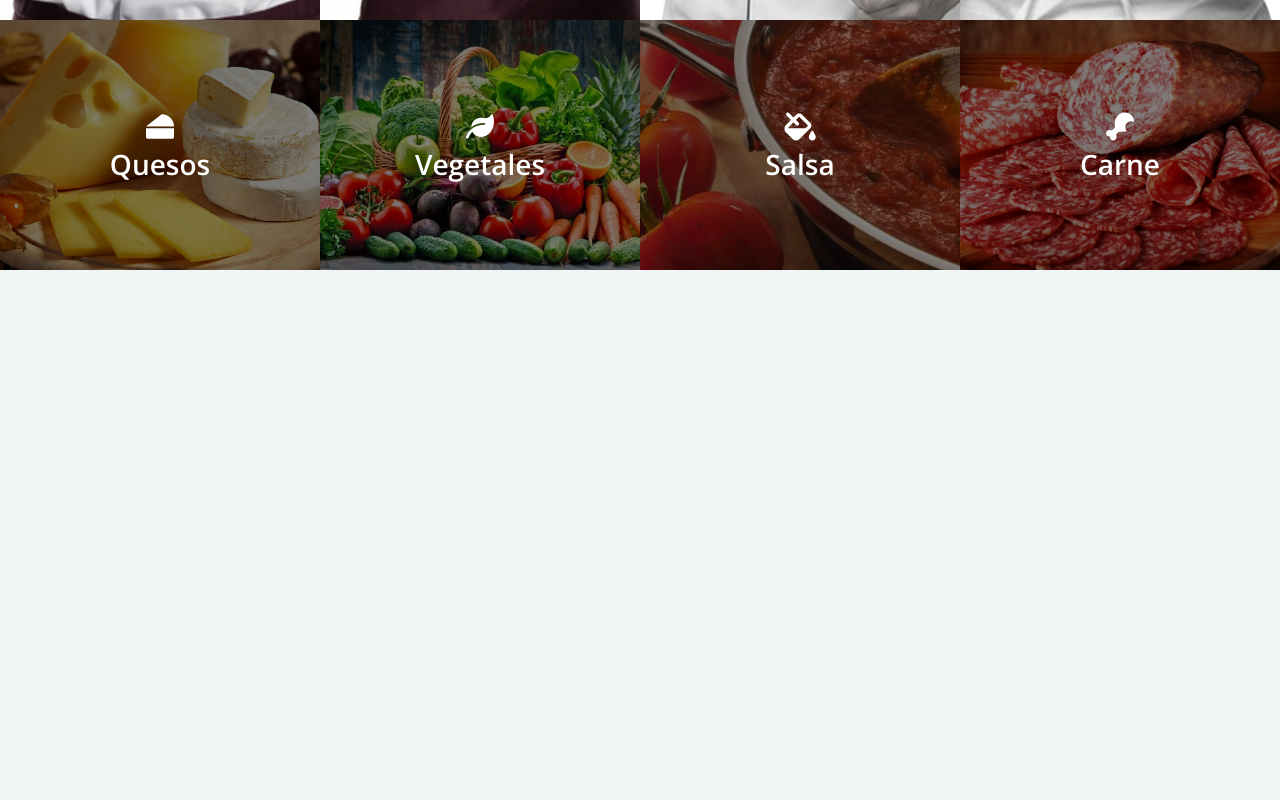
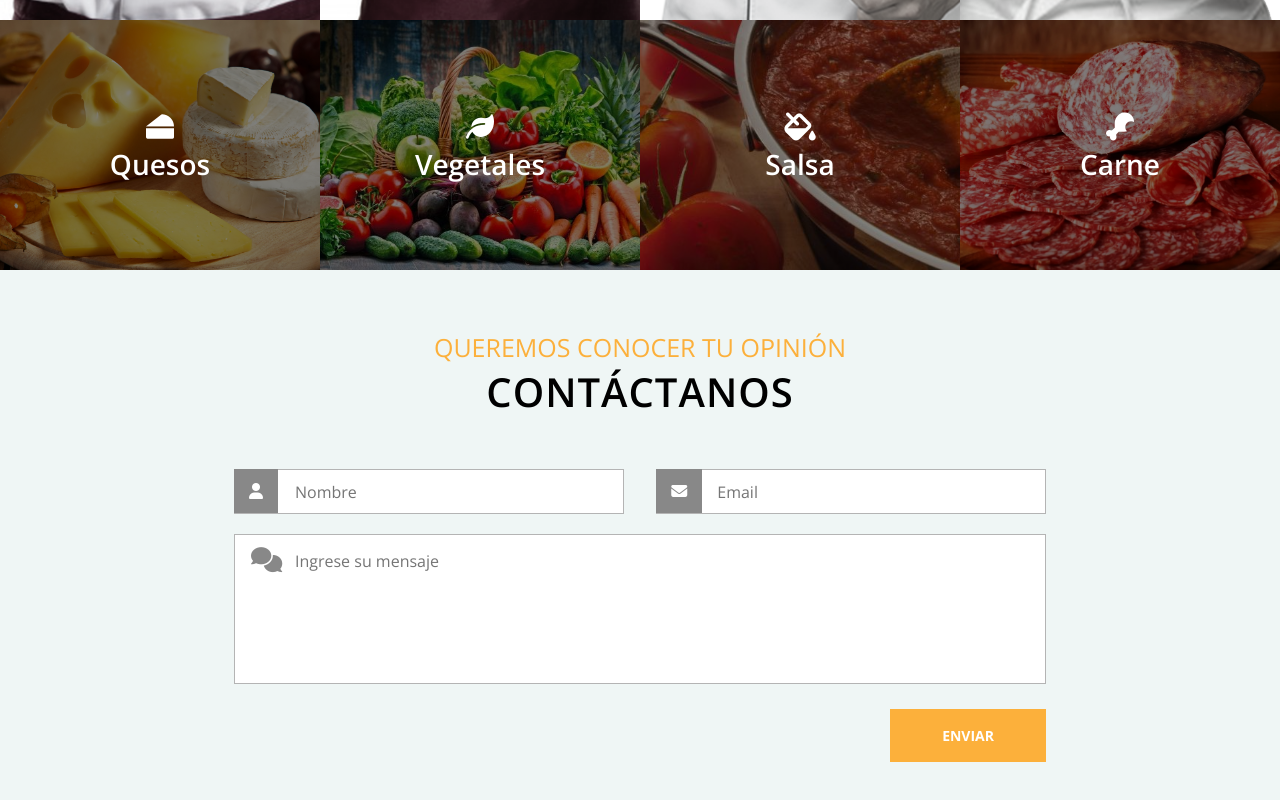
Before and after one commit to GonzaloTey/proyectoPizzeria, a plain HTML site: page index.html in a window 1280 px wide. Shown: the part 2385-3185 px from the top of the page. Before the commit the page ends 2655 px from the top, so only its background shows below. Drawn offline with nearby package versions, Linux system fonts and the light colour scheme.

Commit message:
Listo contacto html5 y CSS3

```diff
--- a/css/styles.css
+++ b/css/styles.css
@@ -5,6 +5,7 @@
     --color-secundario: #e92f3d;
     --color-secundario-opaco: #e92f3d30;
     --color-borde-gris: #dedede;
+    --color-border-formulario: #b4b4b4;
     --color-background: #eff6f5;
     --color-background-secundario: #333;
     --color-texto: #a1a5a6;
@@ -475,35 +476,112 @@ body {
     transform: translateY(10px);
 }
 
+/* Seccion Contacto */
+
+#contacto {
+    height: 100vh;
+    padding: 60px;
+    position: relative;
+}
+
+#formulario {
+    width: 70%;
+    margin: 50px auto;
+}
+
+.two-fields {
+    display: flex;
+    justify-content: space-between;
+}
+
+.input-text,
+.input-email,
+.text-area {
+    height: 45px;
+    border: 1px solid var(--color-border-formulario);
+    color: #888;
+    background-color: #fff;
+    outline: none;
+    padding: 15px 60px;
+    font-size: 16px;
+    margin-bottom: 20px;
+    transition: all .5s;
+}
+
+.input-text,
+.input-email {
+    width: 100%;
+}
+
+.text-area {
+    width: 100%;
+    height: 150px;
+    resize: none;
+}
+
+.input-icon {
+    position: relative;
+    width: 48%;
+}
+
+.input-icon i{
+    position: absolute;
+    left: 0px;
+    padding: 14px 15px;
+    background-color: #888;
+    color: #fff;
+    transition: all .5s;
+}
+
+.textAreaIcon {
+    width: 100%;
+}
+
+.textAreaIcon i {
+    position: absolute;
+    left: 17px;
+    top: 13px;
+    padding: 0;
+    background-color: transparent;
+    color: #888;
+    font-size: 25px;
+}
+
+.input-icon input:focus,
+.input-icon textarea:focus {
+    border: 1px solid var(--color-primario);
+}
+
+.input-icon input:focus + i {
+    background-color: var(--color-primario);
+}
+
+.input-icon textarea:focus + i {
+    color: var(--color-primario);
+}
+
+.fields-btn {
+    width: 100%;
+    display: flex;
+    justify-content: flex-end;
+}
+
+.btn-input {
+    top: 0;
+    padding: 15px 50px;
+    transition: all .3s;
+}
+
+.btn-input:hover {
+    top: 0;
+    padding: 15px 65px;
+}
 
 
 
-
-
-
-
-
-
-
-
-
-
-
-
-
-
-
-
-
-
-
-
-
-
-
-
-
+/* ++++++++++++++++++++++++++++++++ */
 /* Responsive Design - MEDIA QUERYS */
+/* ++++++++++++++++++++++++++++++++ */
 
 @media screen and (max-width: 850px) {
 
@@ -615,5 +693,17 @@ body {
         display: none;
     }
 
+    /* Seccion Contacto */
 
+    #formulario {
+        width: 100%;
+    }
+
+    .two-fields {
+        flex-direction: column;
+    }
+
+    .input-icon {
+        width: 100%;
+    }
 }
--- a/index.html
+++ b/index.html
@@ -260,6 +260,43 @@
         </div>
     </section>
 
+    <!-- Seccion formulario -->
+
+    <section id="contacto">
+        <div class="titulo-contacto">
+            <h3 class="subtitulo">Queremos conocer tu opinión</h2>
+            <h2 class="titulos">Contáctanos</h2>
+        </div>
+
+        <form action="" id="formulario">
+
+            <div class="two-fields">
+                <div class="input-icon">
+                    <input type="text" id="nombre" name="nombre" class="input-text" placeholder="Nombre">
+                    <i class="fas fa-user"></i>
+                </div>
+
+                <div class="input-icon">
+                    <input type="email" id="email" name="email" class="input-email" placeholder="Email">
+                    <i class="fas fa-envelope"></i>
+                </div>
+            </div>
+
+            <div class="fields">
+                <div class="input-icon textAreaIcon">
+                    <textarea name="comentarios" id="comentarios" class="text-area" placeholder="Ingrese su mensaje"></textarea>
+                    <i class="fas fa-comments"></i>
+                </div>
+            </div>
+
+            <div class="fields-btn">
+                <input type="submit" class="btn btn-input" value="Enviar">
+            </div>
+
+        </form>
+
+    </section>
+
 
     <script src="js/app.js"></script>
 </body>
```
